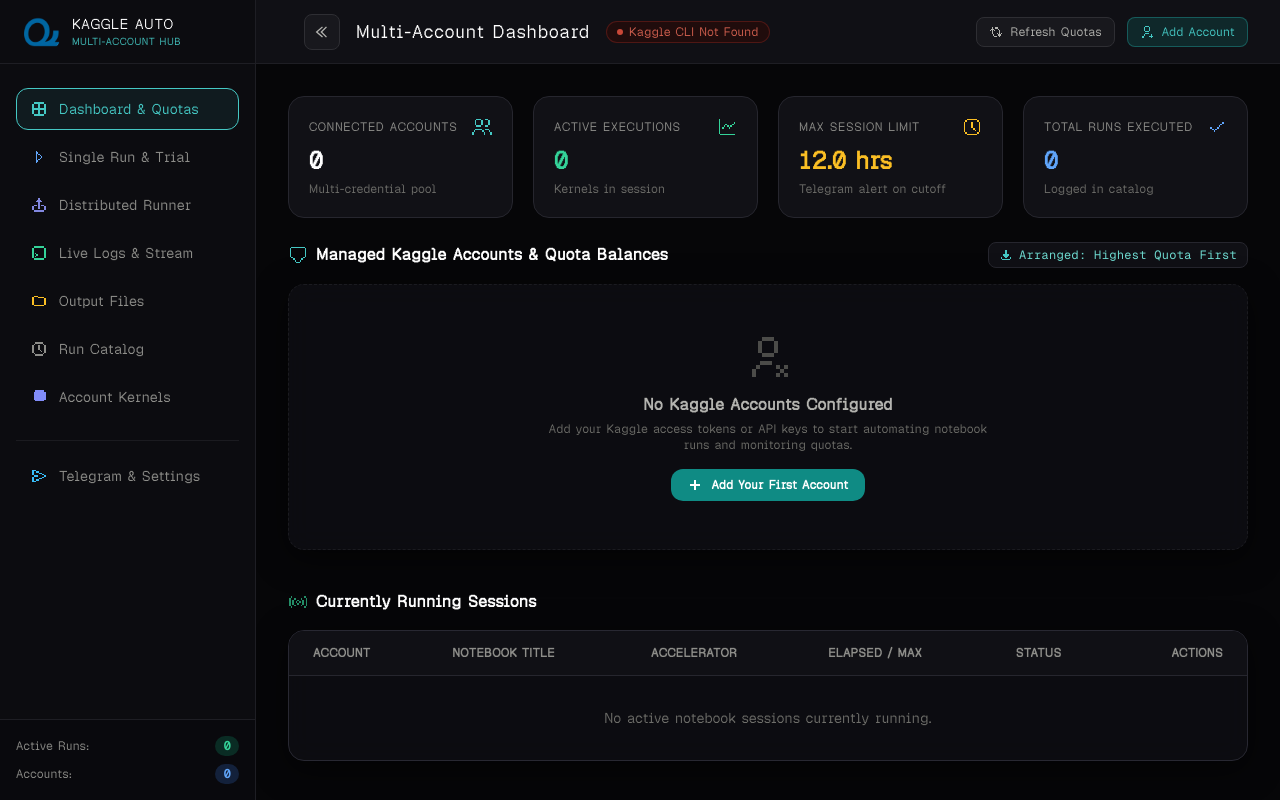
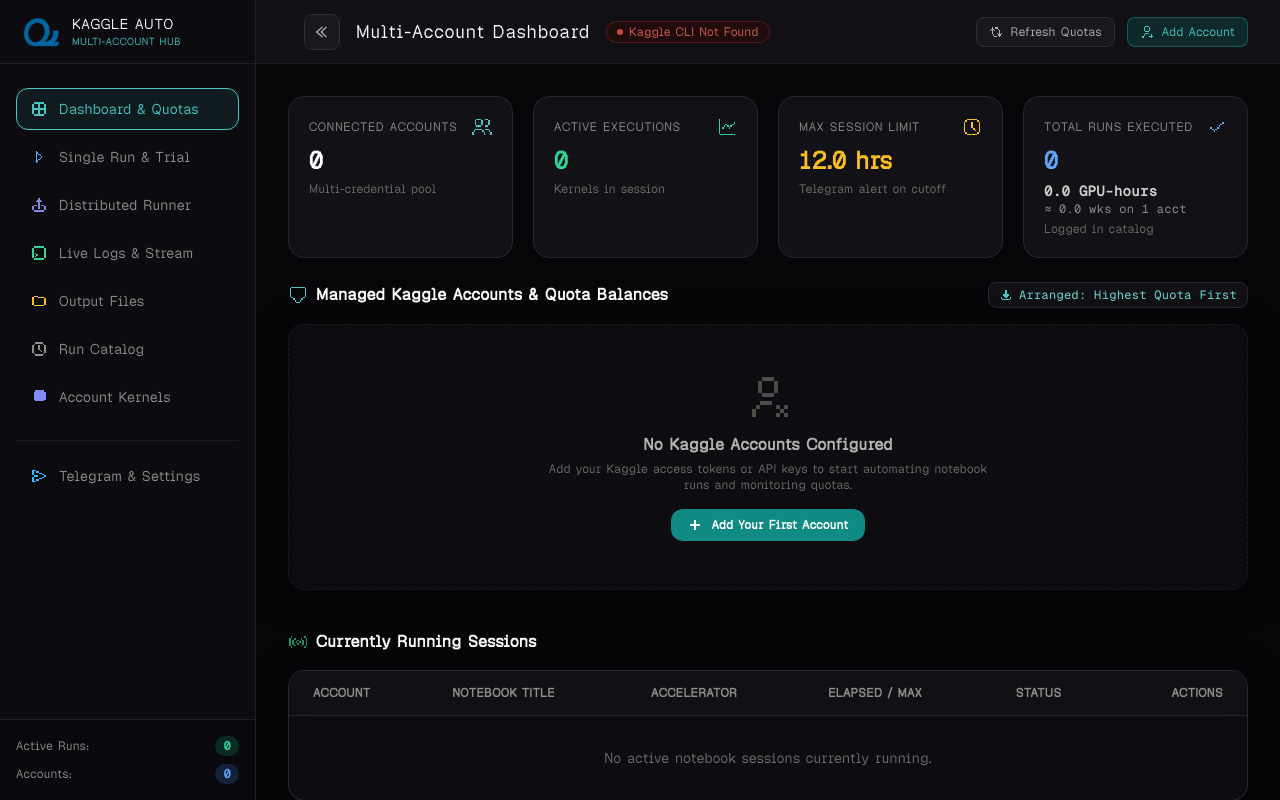
Before and after one commit to barryallen16/kaggle-automation, a FastAPI app: page / in a window 1280 px wide. Shown: the top 800 px of the page. Run offline with FastAPI, Linux system fonts and the light colour scheme; data that the repository does not hold is empty; some libraries are stand-ins or nearby versions.

Commit message:
add new metrics in webpage

```diff
--- a/app/static/js/app.js
+++ b/app/static/js/app.js
@@ -143,6 +143,18 @@ function quotaKindForAccelerator(accelerator) {
 // Concurrent GPU/TPU sessions burn one of 2 slots each (mirrors
 // WorkloadDistributor.MAX_GPU_SESSIONS_PER_ACCOUNT on the server).
 const MAX_GPU_SESSIONS = 2;
+
+// ponytail: sums only the runs already fetched (capped at 500 by refreshGlobalData); move to /api/runs/stats if history outgrows it
+function totalGpuHours(runs, nowMs) {
+  const now = nowMs || Date.now();
+  return (runs || []).reduce((sum, r) => {
+    if (quotaKindForAccelerator(r && r.accelerator) !== 'gpu') return sum;
+    const start = new Date(r.start_time).getTime();
+    const end = r.end_time ? new Date(r.end_time).getTime() : now;
+    const h = (end - start) / 36e5;
+    return sum + (Number.isFinite(h) && h > 0 ? h : 0);
+  }, 0);
+}
 
 function gpuSessionsBusy(acc) {
   return (acc?.active_runs || []).filter(r => {
@@ -412,6 +424,13 @@ async function refreshGlobalData() {
       if (kar) kar.innerText = AppState.activeRuns.length;
       const ktr = document.getElementById('kpi-total-runs');
       if (ktr) ktr.innerText = runsRes.total ?? AppState.allRuns.length;
+      const gpuH = totalGpuHours(AppState.allRuns);
+      const kgh = document.getElementById('kpi-gpu-hours');
+      if (kgh) kgh.innerText = `${gpuH.toFixed(1)} GPU-hours`;
+      const ksw = document.getElementById('kpi-single-weeks');
+      if (ksw) ksw.innerText = `≈ ${(gpuH / 30).toFixed(1)} wks on 1 acct`;
+      const ksub = document.getElementById('kpi-runs-sub');
+      if (ksub) ksub.innerText = AppState.activeRuns.length ? `Logged in catalog · incl. ${AppState.activeRuns.length} active` : 'Logged in catalog';
       // Keep dropdowns that depend on runs in sync
       if (typeof updateTerminalRunDropdown === 'function' && AppState.activeTab === 'terminal') {
         try { updateTerminalRunDropdown(); } catch (_) {}
--- a/app/templates/index.html
+++ b/app/templates/index.html
@@ -237,7 +237,9 @@
                 <i data-lucide="check-circle" class="w-5 h-5 text-blue-400 flex-shrink-0"></i>
               </div>
               <p id="kpi-total-runs" class="text-2xl font-extrabold text-blue-400 mt-2">0</p>
-              <p class="text-xs text-slate-500 mt-1">Logged in catalog</p>
+              <p id="kpi-gpu-hours" class="text-sm font-bold text-slate-200 font-mono mt-1">0.0 GPU-hours</p>
+              <p id="kpi-single-weeks" class="text-xs text-slate-400 font-mono" title="Total GPU-hours ÷ 30h single-account weekly quota">≈ 0.0 wks on 1 acct</p>
+              <p id="kpi-runs-sub" class="text-xs text-slate-500 mt-1">Logged in catalog</p>
             </div>
           </div>
 
```
